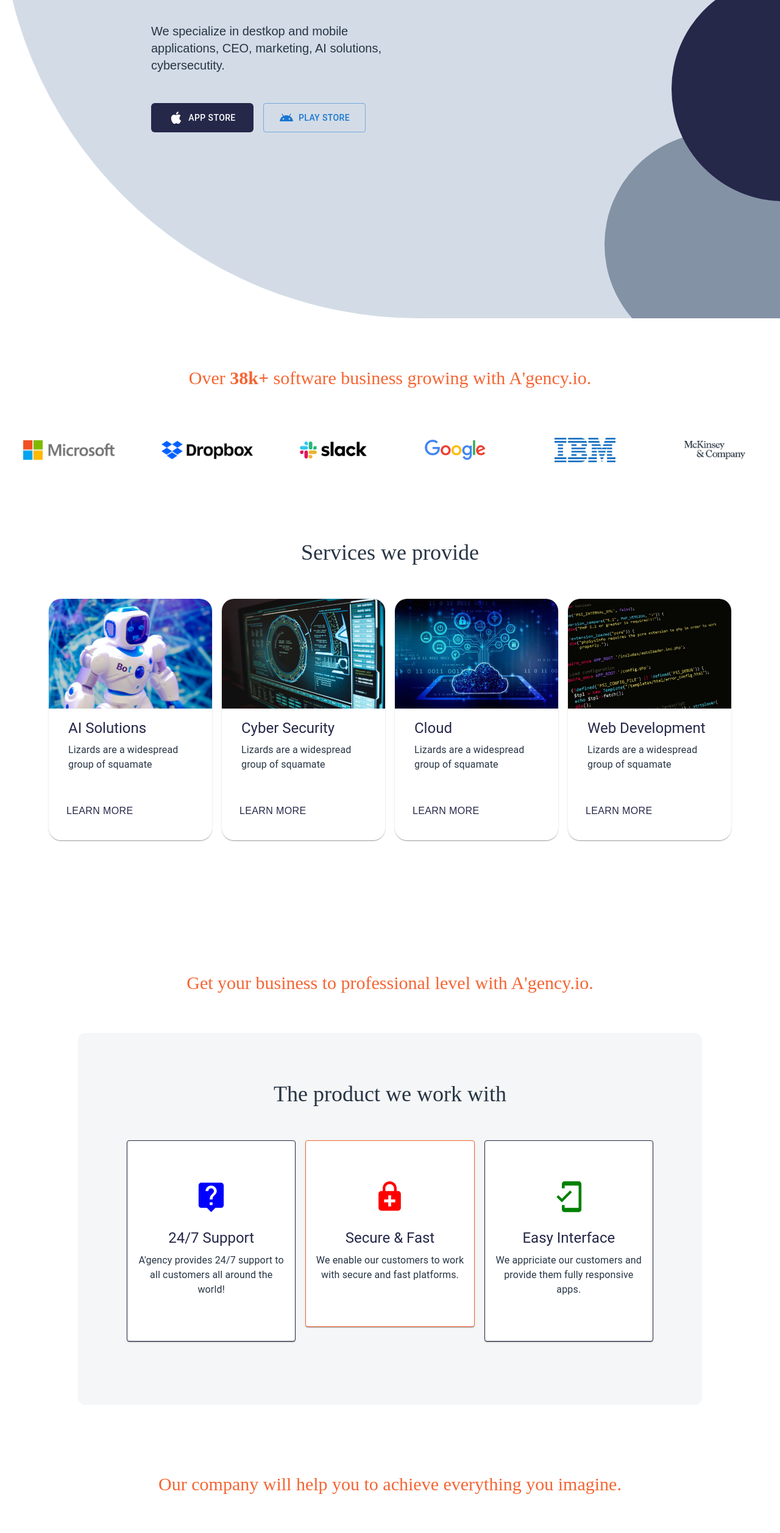
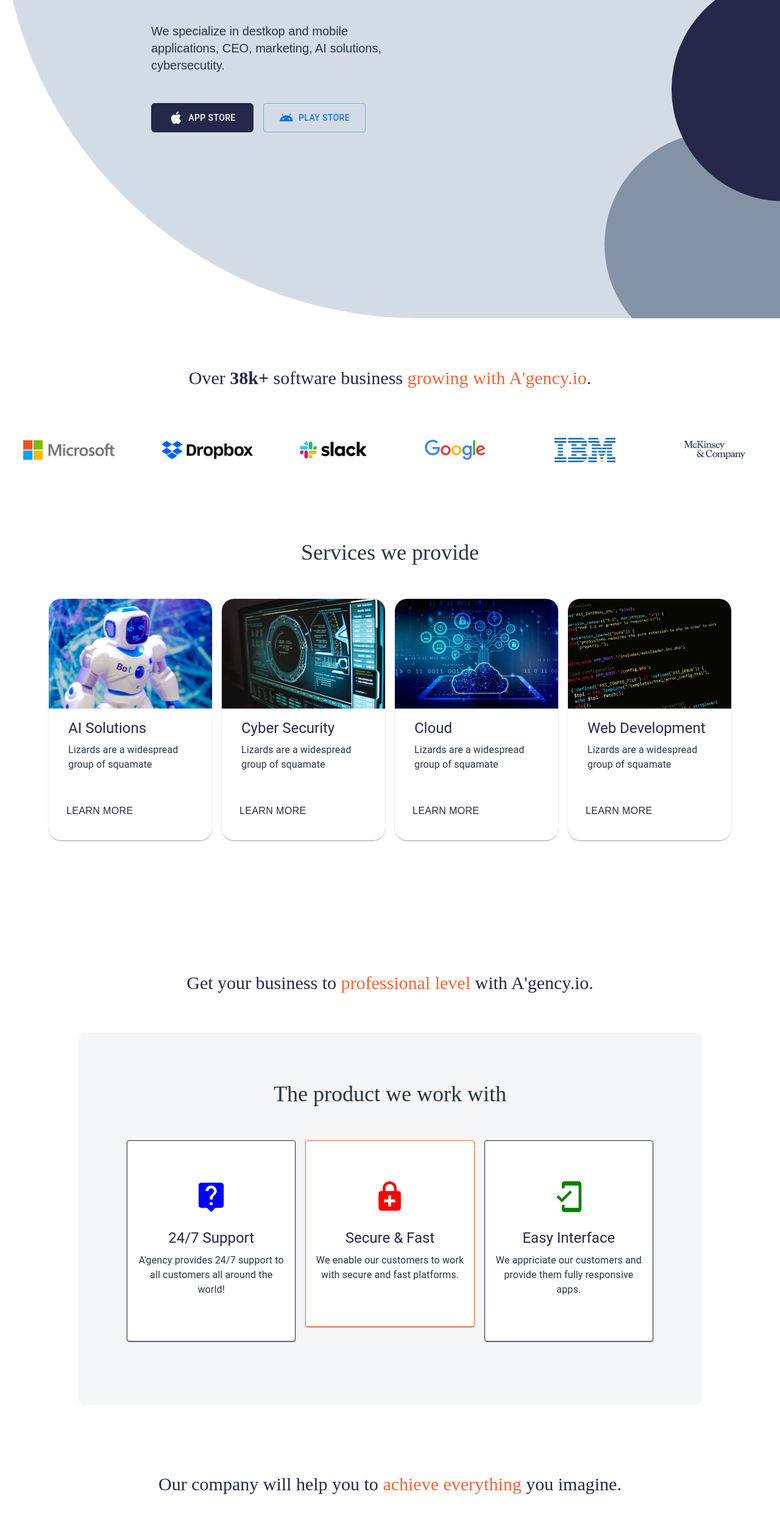
Before and after one commit to nazrinibrahimli/A-gency-website, a Next.js app: page / in a window 1280 px wide. Shown: the part 234-2748 px from the top of the page at 61% size. Built offline with nearby package versions, Linux system fonts and the light colour scheme.

Commit message:
buttons changed

```diff
--- a/app/components/registrationForm.jsx
+++ b/app/components/registrationForm.jsx
@@ -28,7 +28,10 @@ const RegistrationForm = () => {
           type="password"
           autoComplete="current-password"
         />
-        <Button variant="contained" className='mt-2 w-full flex font-sans bg-[#252849] rounded-md h-[3rem] hover:bg-gray-dark shadow-none'>register now</Button>
+       <div className='w-full shadow-none font-sans bg-[#252849]  text-[white] rounded-md mt-[1rem] h-[3rem] '>
+       <Button variant="" className='h-full w-full'>register now</Button>
+      </div>
+        {/* <Button variant="contained" className='mt-2 w-full flex font-sans bg-[#252849] rounded-md h-[3rem] hover:bg-gray-dark shadow-none'>register now</Button> */}
       </FormControl>
     </div>
   )
--- a/app/global.css
+++ b/app/global.css
@@ -17,7 +17,7 @@
 
     }
     h3{
-      @apply text-orange;
+      @apply text-blue;
     }
     p{
         @apply text-xl;
--- a/app/page.jsx
+++ b/app/page.jsx
@@ -23,7 +23,7 @@ export default function Home() {
   return (
     <main >
       <LandingPage className="relative "/>
-      <h3 className='my-[5rem] text-center text-3xl font-serif'>Over <b>38k+ </b>software business growing with A'gency.io.</h3>
+      <h3 className='my-[5rem] text-center text-3xl font-serif'>Over <b>38k+ </b>software business <span className='text-orange'>growing with A'gency.io</span>.</h3>
       <div className="">
       <Box>
       <Grid container>
@@ -41,19 +41,19 @@ export default function Home() {
       </Box>
       </div>
       <Numbers/>
-      <h3 className='mt-[7rem] text-center text-3xl font-serif'>Get your business to professional level with A'gency.io. </h3>
+      <h3 className='mt-[7rem] text-center text-3xl font-serif'>Get your business to <span className='text-orange'> professional level</span> with A'gency.io. </h3>
       <Features/>
-      <h3 className='mt-[7rem] text-center text-3xl font-serif'>Our company will help you to achieve everything you imagine.</h3>
+      <h3 className='mt-[7rem] text-center text-3xl font-serif'>Our company will help you to <span className='text-orange'>achieve everything</span> you imagine.</h3>
       <Register/>
-      <h3 className='mt-[5rem] mb-[2rem] text-center text-3xl font-serif'>Download our free apps for client.</h3>
+      <h3 className='mt-[5rem] mb-[2rem] text-center text-3xl font-serif'>Download our <span className='text-orange'>free apps </span>for client.</h3>
       <p className='text-gray text-center mb-[2rem]'>End-to-end payments and financial management in a single solution.</p>
       <div className="flex justify-center items-center mb-[8rem]">
       <div className="lg:flex sm:none">
-     <div className='w-[10.5rem] font-sans bg-[#252849]  rounded-md mr-[1rem] h-[3rem] hover:bg-gray-dark'>
-       <Button variant="contained" className='h-full w-full'><AppleIcon sx={{mr:1}}/>  App store</Button>
+     <div className='w-[10.5rem] font-sans bg-[#252849]  text-[white] rounded-md mr-[1rem] h-[3rem] '>
+       <Button variant="" className='h-full w-full'><AppleIcon sx={{mr:1}}/>  App store</Button>
       </div>
       <div className='w-[10.5rem] sm:mt-[0.8rem] lg:mt-0 font-sans rounded-md h-[3rem] border-[#252849] text-[#252849]'>
-      <Button variant="outlined" className='h-full w-full'><AndroidIcon sx={{mr:1}}/> Play store</Button>
+      <Button variant="outlined" className='h-full w-full border-[#252849] text-[#252849] '><AndroidIcon sx={{mr:1}}/> Play store</Button>
       </div>
      </div>
       </div>
```
